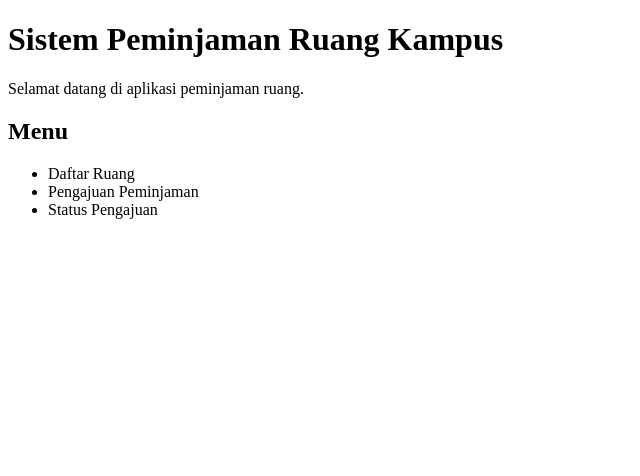
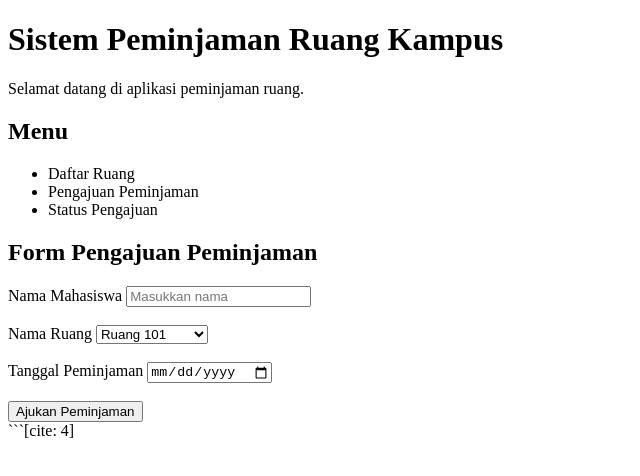
Before and after one commit to ahmadfahrih305-oss/peminjaman-ruang, a plain HTML site: page index.html in a window 1280 px wide. Shown: the whole page, without its empty margins (0-640 px from the left). Drawn offline with Linux system fonts and the light colour scheme.

Commit message:
feat: add booking form

````diff
--- a/index.html
+++ b/index.html
@@ -8,11 +8,37 @@
 <body>
     <h1>Sistem Peminjaman Ruang Kampus</h1>
     <p>Selamat datang di aplikasi peminjaman ruang.</p>
+
     <h2>Menu</h2>
     <ul>
         <li>Daftar Ruang</li>
         <li>Pengajuan Peminjaman</li>
         <li>Status Pengajuan</li>
     </ul>
-  </body>
+
+    <h2>Form Pengajuan Peminjaman</h2>
+    <form>
+        <label>Nama Mahasiswa</label>
+        <input type="text" placeholder="Masukkan nama">
+
+        <br><br>
+
+        <label>Nama Ruang</label>
+        <select>
+            <option>Ruang 101</option>
+            <option>Ruang 202</option>
+            <option>Laboratorium 1</option>
+        </select>
+
+        <br><br>
+
+        <label>Tanggal Peminjaman</label>
+        <input type="date">
+
+        <br><br>
+
+        <button type="button">Ajukan Peminjaman</button>
+    </form>
+</body>
 </html>
+```[cite: 4]
````
